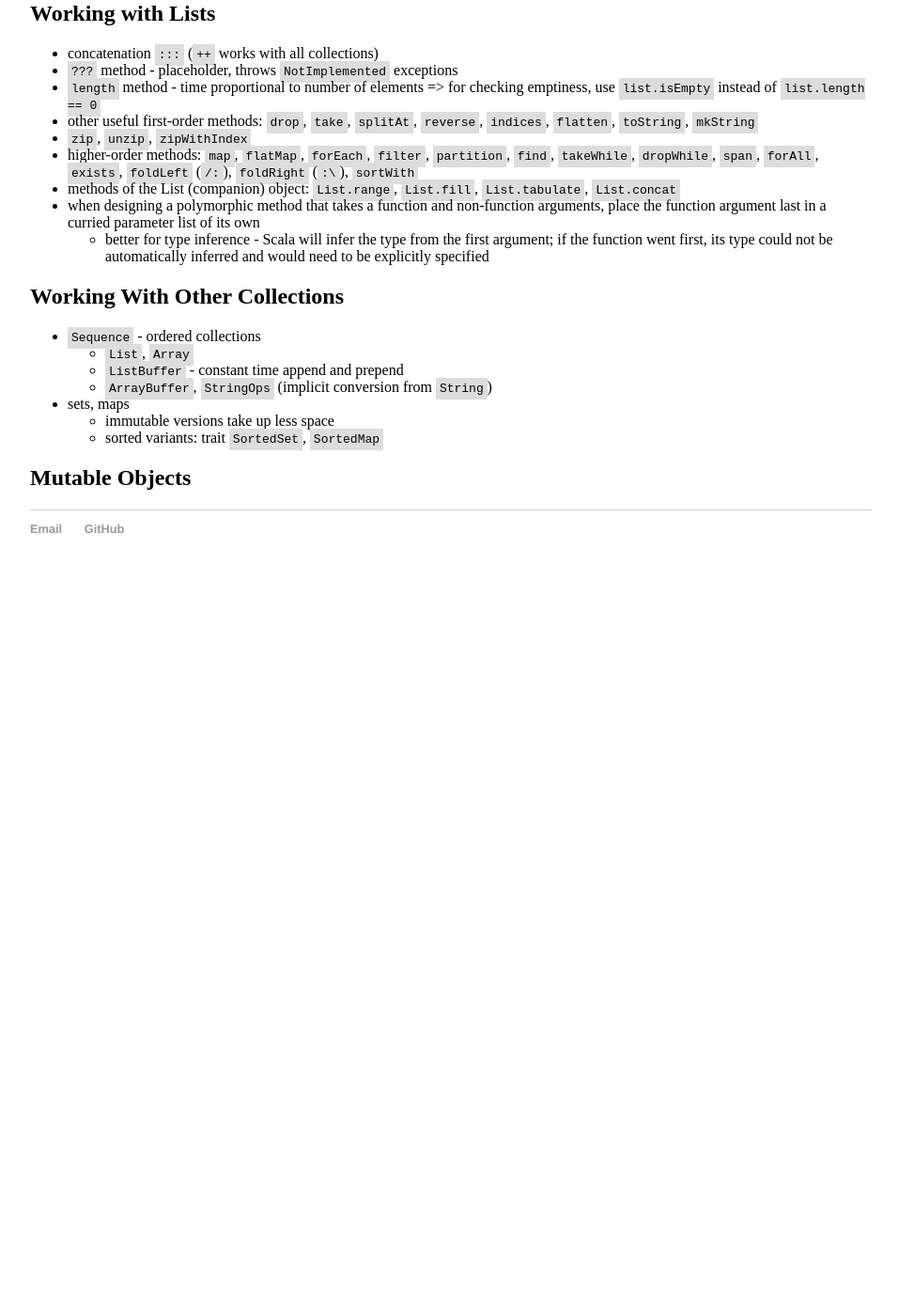
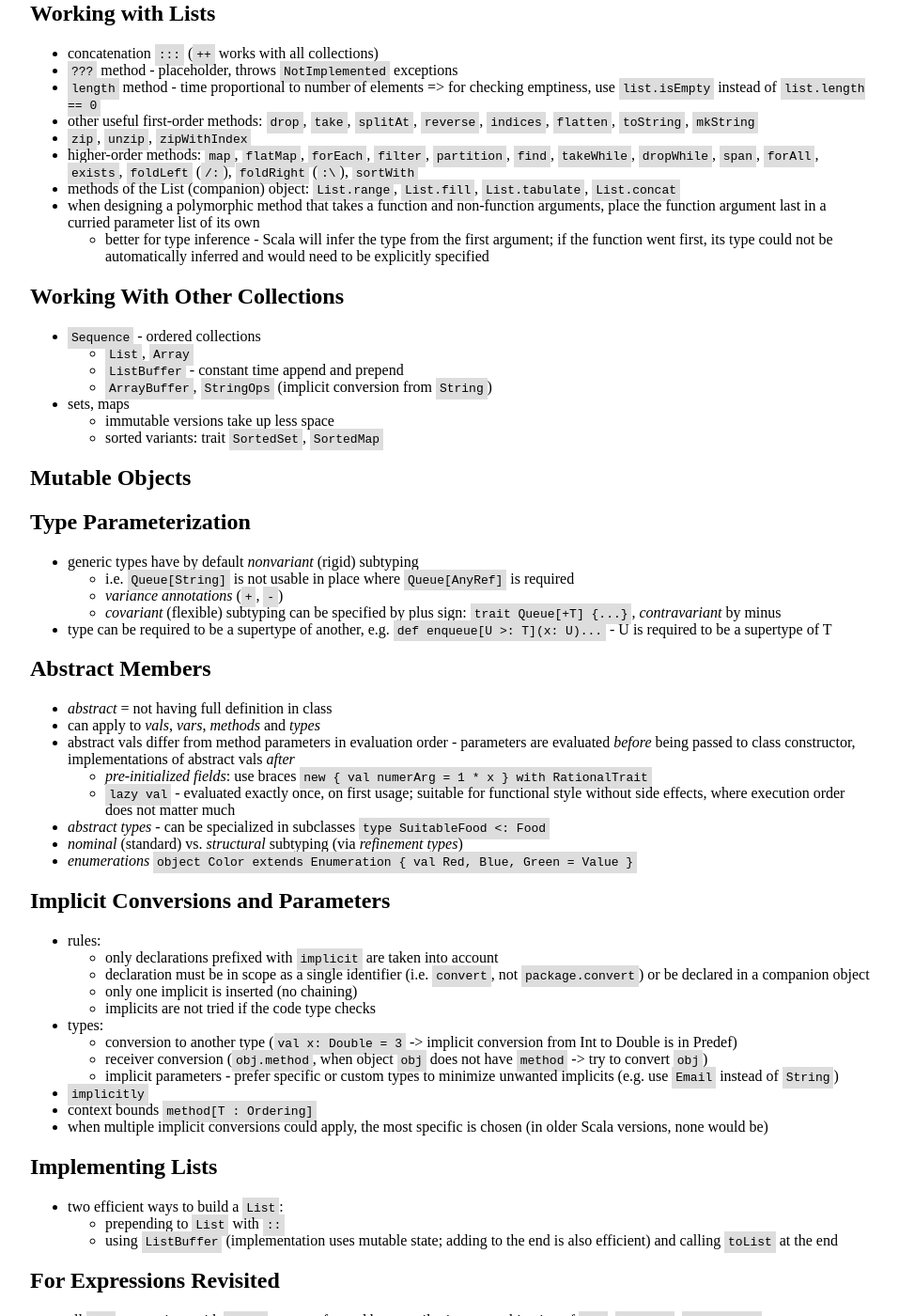
Before and after one commit to niphr/niphr.github.io, a Jekyll site: the page built from kb/scala/_posts/2020-06-19-learning-scala.md, in a window 1280 px wide and 1400 px high, scrolled down 3864 px. Shown: the whole window at 94% size, without its empty margins (160-1117 px from the left). Built offline with Jekyll 4.4.1, drawn with Linux system fonts in a browser that asks for light colours; before the commit the page ends 4494 px from its top, so only the background shows below that; some of the changed text lies outside the part shown.

Commit message:
scala and ctf notes

````diff
--- a/kb/scala/_posts/2020-06-19-learning-scala.md
+++ b/kb/scala/_posts/2020-06-19-learning-scala.md
@@ -198,3 +198,59 @@ date: 2020-06-19
   * sorted variants: trait `SortedSet`, `SortedMap`
 
 ## Mutable Objects
+
+## Type Parameterization
+* generic types have by default *nonvariant* (rigid) subtyping
+  * i.e. `Queue[String]` is not usable in place where `Queue[AnyRef]` is required
+  * *variance annotations* (`+`, `-`)
+  * *covariant* (flexible) subtyping can be specified by plus sign: `trait Queue[+T] {...}`, *contravariant* by minus
+* type can be required to be a supertype of another, e.g. `def enqueue[U >: T](x: U)...` - U is required to be a supertype of T
+
+## Abstract Members
+* *abstract* = not having full definition in class
+* can apply to *vals*, *vars*, *methods* and *types*
+* abstract vals differ from method parameters in evaluation order - parameters are evaluated *before* being passed to class constructor, implementations of abstract vals *after*
+  * *pre-initialized fields*: use braces `new { val numerArg = 1 * x } with RationalTrait`
+  * `lazy val` - evaluated exactly once, on first usage; suitable for functional style without side effects, where execution order does not matter much
+* *abstract types* - can be specialized in subclasses `type SuitableFood <: Food`
+* *nominal* (standard) vs. *structural* subtyping (via *refinement types*)
+* *enumerations* `object Color extends Enumeration { val Red, Blue, Green = Value }`
+
+## Implicit Conversions and Parameters
+* rules:
+  * only declarations prefixed with `implicit` are taken into account
+  * declaration must be in scope as a single identifier (i.e. `convert`, not `package.convert`) or be declared in a companion object
+  * only one implicit is inserted (no chaining)
+  * implicits are not tried if the code type checks
+* types:
+  * conversion to another type (`val x: Double = 3` -> implicit conversion from Int to Double is in Predef)
+  * receiver conversion (`obj.method`, when object `obj` does not have `method` -> try to convert `obj`)
+  * implicit parameters - prefer specific or custom types to minimize unwanted implicits (e.g. use `Email` instead of `String`)
+* `implicitly`
+* context bounds `method[T : Ordering]`
+* when multiple implicit conversions could apply, the most specific is chosen (in older Scala versions, none would be)
+
+## Implementing Lists
+* two efficient ways to build a `List`:
+  * prepending to `List` with `::`
+  * using `ListBuffer` (implementation uses mutable state; adding to the end is also efficient) and calling `toList` at the end
+
+## For Expressions Revisited
+* all `for` expressions with `yield` are transformed by compiler into a combination of `map`, `flatMap`, `withFilter`
+* all `for` expressions without `yield` compile into `withFilter` and `foreach`
+* general form: `for ( seq ) yield expr`, where *seq* can contain *generators, definitions and filters*
+
+## Collections in Depth
+* trait *Traversable* - top of hierarchy, has abstract method `foreach`
+* trait *Iterable* - abstract method `iterator`
+  * `grouped` - iterator returns next *n* elements instead of just 1
+  ```
+  > val xs = List(1, 2, 3, 4, 5)
+  > val git = xs grouped 3
+  > git.next()
+  List(1, 2, 3)
+  > git.next()
+  List(4, 5)
+  ```
+  * `sliding` - returns sliding window (List(1, 2, 3), List(2, 3, 4),...)
+* `Seq, Set, Map`
````
Also changed, not shown: kb/ctf/_posts/2020-11-23-ctf-tools.md (+6 -1 lines), kb/ctf/_posts/2021-03-10-pico-ctf.md (added, +28 -0 lines).
